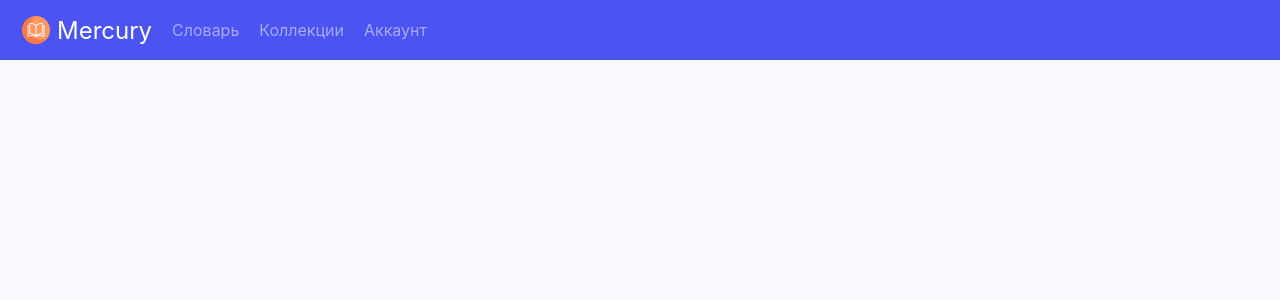
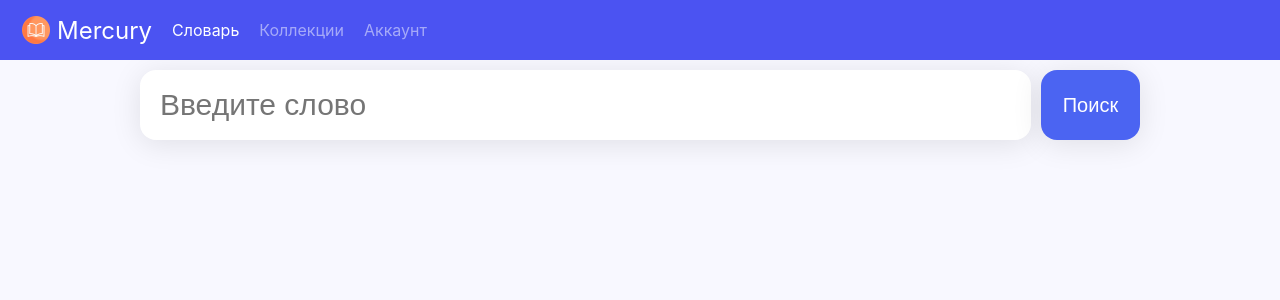
Before and after one commit to SkullMag/mercury-web, a React (Create React App) app: page /dictionary in a window 1280 px wide. Shown: the top 300 px of the page. Built offline with nearby package versions, Linux system fonts and the light colour scheme.

Commit message:
Renamed definitions component to dictionary

```diff
--- a/src/components/Header.jsx
+++ b/src/components/Header.jsx
@@ -7,12 +7,12 @@ import { useTranslation } from "react-i18next";
 
 function Header(props) {
     const location = useLocation();
-    const [t, _] = useTranslation("navbar")
+    const [t, ] = useTranslation("navbar")
     return (
         <nav className="Header">
             <img alt="logo" src={logo} height="32px" id="logo" />
             <p className="titleName">Mercury</p>
-            <Link className={location.pathname === "/definitions" ? "pageLink active" : "pageLink"} to="/definitions">{t("dictionary")}</Link>
+            <Link className={location.pathname === "/dictionary" ? "pageLink active" : "pageLink"} to="/dictionary">{t("dictionary")}</Link>
             <Link className={location.pathname === "/collections" ? "pageLink active" : "pageLink"} to="/collections">{t("collections")}</Link>
             <Link className={location.pathname === "/account" ? "pageLink active" : "pageLink"} to="/account">{t("account")}</Link>
         </nav>
--- a/src/index.jsx
+++ b/src/index.jsx
@@ -12,7 +12,7 @@ import { fetchUser } from "./store/slices/auth";
 
 import Header from './components/Header';
 import ProfilePage from './components/ProfilePage';
-import Definitions from './components/Definitions';
+import Dictionary from './components/Dictionary';
 import LoginForm from './components/LoginForm';
 import SignUpForm from "./components/SignUpForm";
 import VerificationCodePage from "./components/VerificationCodePage";
@@ -30,7 +30,7 @@ function Index() {
                 <BrowserRouter>
                     <Header />
                     <Routes>
-                        <Route path="/definitions" element={<Definitions />} />
+                        <Route path="/dictionary" element={<Dictionary />} />
                         <Route path="/account" element={<ProfilePage />} />
                         <Route path="/login" element={<LoginForm/>} />
                         <Route path="/signup" element={<SignUpForm />} />
```
Also changed, not shown: src/components/Dictionary.jsx (renamed from src/components/Definitions.jsx, +2 -5 lines), src/styles/Dictionary.css (renamed from src/styles/Definitions.css).
